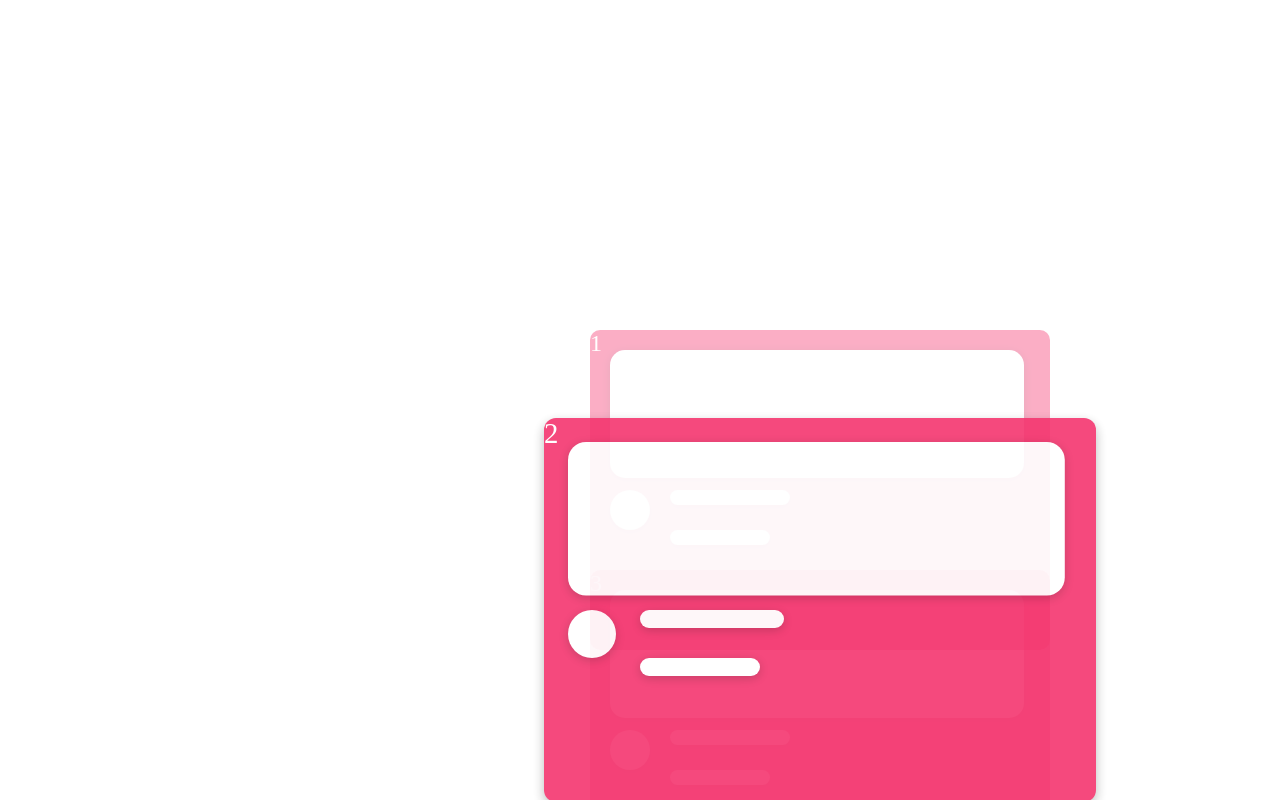
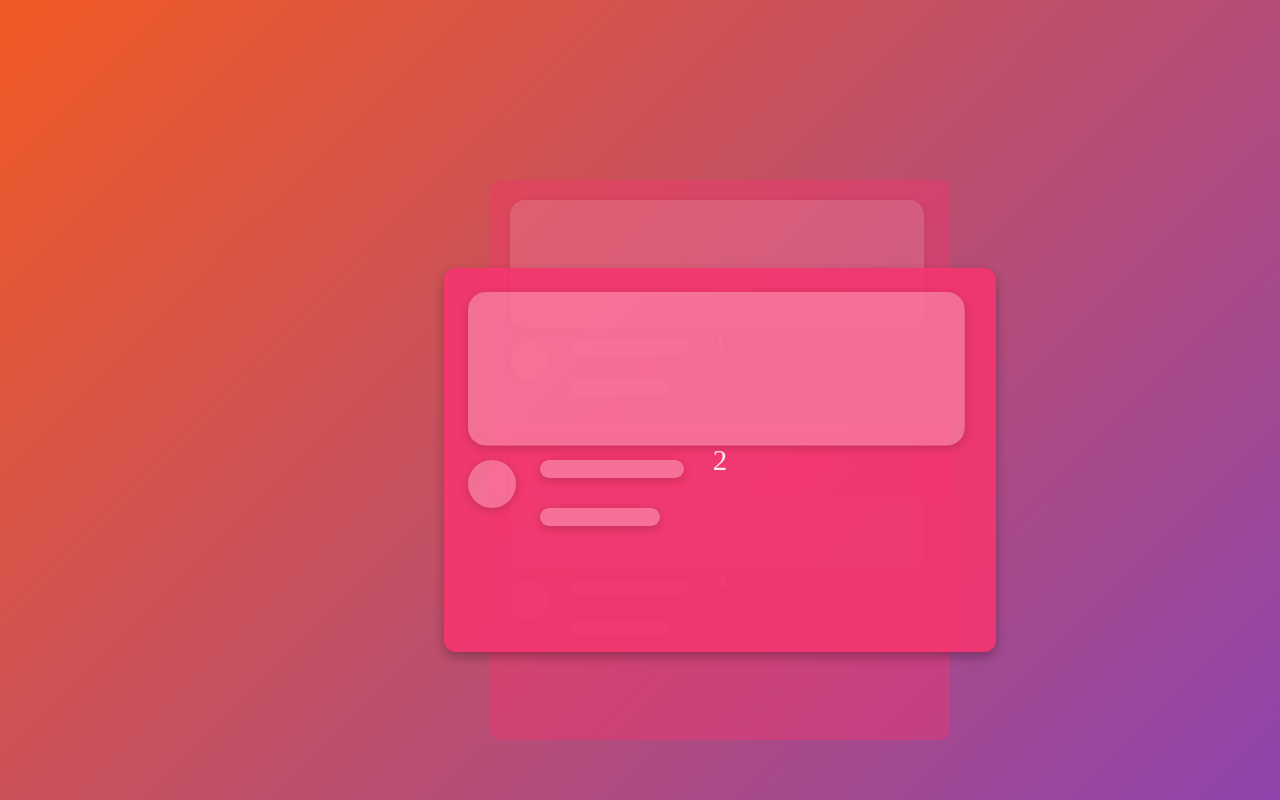
Before and after one commit to SushantPant/DraggableCarousel, a plain HTML site: page index.html in a window 1280 px wide. Drawn offline with Linux system fonts and the light colour scheme.

Commit message:
complete project and enchance css

```diff
--- a/style.css
+++ b/style.css
@@ -4,13 +4,14 @@ body {
     display: flex;
     justify-content: center;
     align-items: center;
+    background: linear-gradient(135deg, #f15a24, #8e44ad);
     overflow: hidden;
 }
 
 .carousel {
     position: fixed;
-    width: 100px;
-    height: 100px;
+    width: 300px;
+    height: 400px;
     perspective: 1000px;
 }
 
@@ -19,6 +20,8 @@ body {
     width: 460px;
     height: 320px;
     display: flex;
+    justify-content: center;
+    align-items: center;
     font-size: 1.5rem;
     color: white;
     border-radius: 10px;
@@ -53,7 +56,7 @@ body {
     left: 20px;
     width: 90%;
     height: 40%;
-    background: rgb(255, 255, 255);
+    background: rgba(255, 255, 255, 0.3);
     border-radius: 15px;
     box-shadow: 0 2px 8px rgba(0, 0, 0, 0.2);
 }
@@ -64,7 +67,7 @@ body {
     left: 20px;
     width: 40px;
     height: 40px;
-    background: rgb(255, 255, 255);
+    background: rgba(255, 255, 255, 0.3);
     border-radius: 50%;
     box-shadow: 0 2px 8px rgba(0, 0, 0, 0.2);
 }
@@ -75,7 +78,7 @@ body {
     left: 80px;
     width: 120px;
     height: 15px;
-    background: rgb(255, 255, 255);
+    background: rgba(255, 255, 255, 0.3);
     border-radius: 10px;
     box-shadow: 0 2px 8px rgba(0, 0, 0, 0.2);
 }
```
Also changed, not shown: 1 other file.
